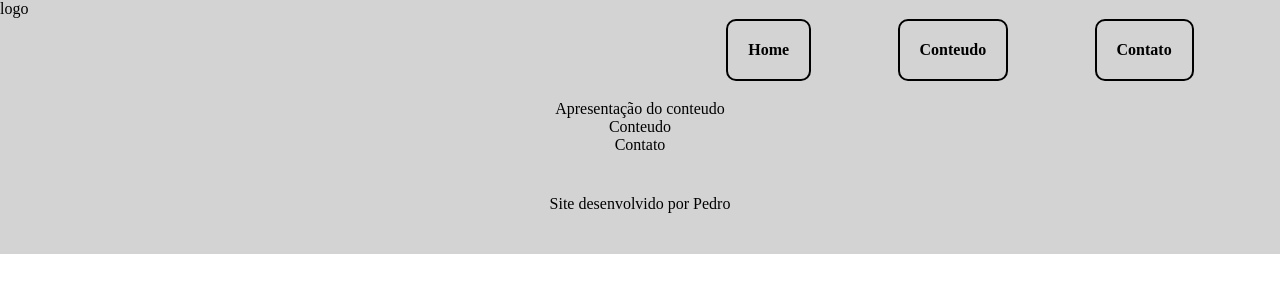
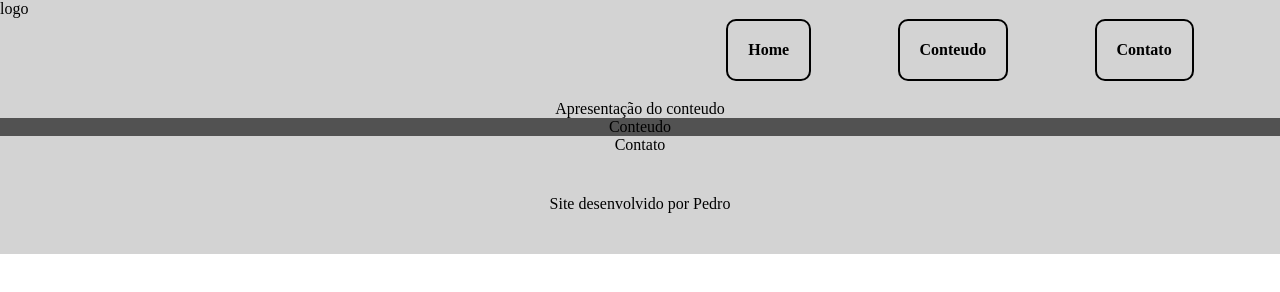
Before and after one commit to OliveiraPedro91/ifrs-curso-web, a plain HTML site: page index.html in a window 1280 px wide. Drawn offline with Linux system fonts and the light colour scheme.

Commit message:
Update style.css

```diff
--- a/estilo/style.css
+++ b/estilo/style.css
@@ -49,6 +49,7 @@ main{
     display:flex;
     justify-content: center;
     align-items: center;
+    background-color: rgba(0, 0, 0, 0.61);
 }
 .contato{
     display:flex;
```
